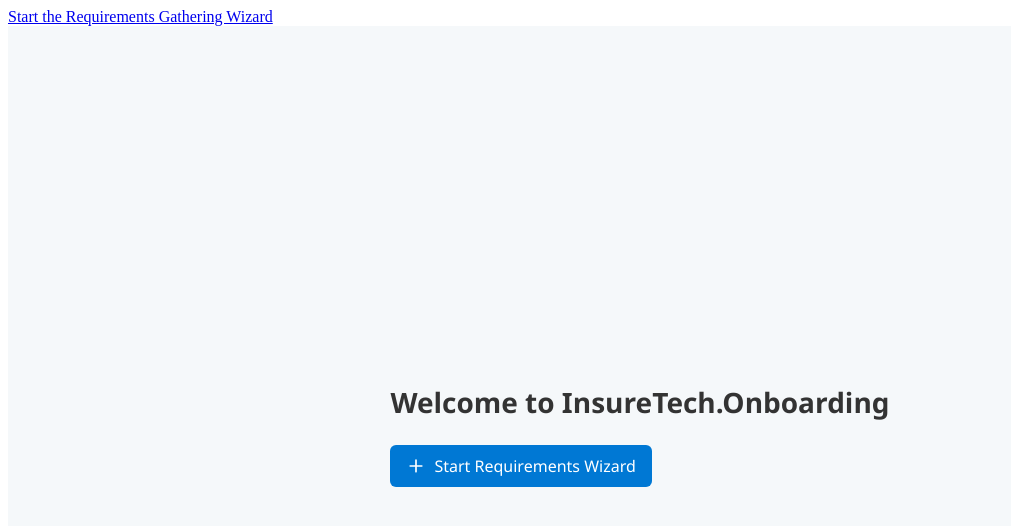
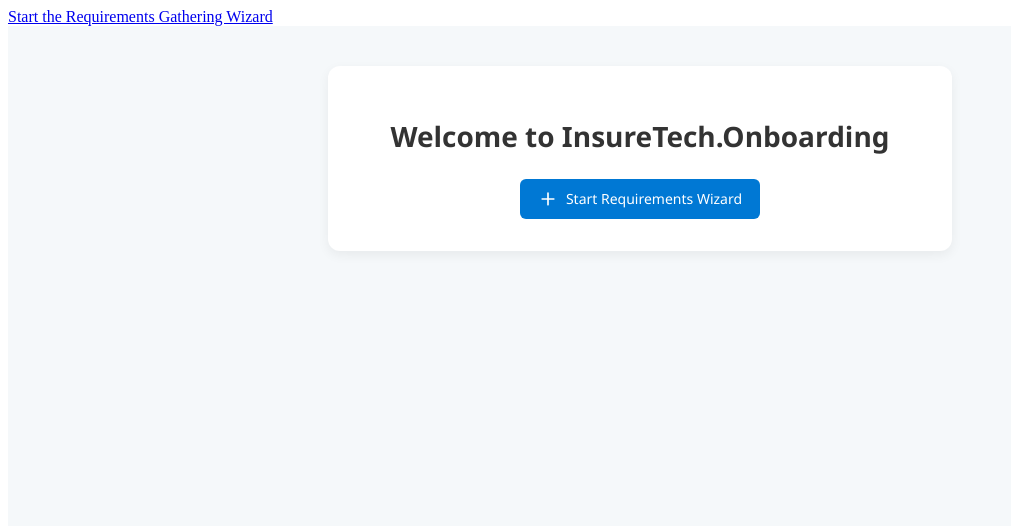
Before and after one commit to Xiaoliuliu666-leaner/Test.Onboarding, an Angular app: page / in a window 1280 px wide. Shown: the top 526 px of the page, without its empty margins (0-1011 px from the left). Built offline with nearby package versions, Linux system fonts and the light colour scheme.

Commit message:
improve homepage layout and wizard entries list styling

```diff
--- a/src/app/home/home.component.scss
+++ b/src/app/home/home.component.scss
@@ -2,27 +2,41 @@
   min-height: 100vh;
   display: flex;
   flex-direction: column;
-  justify-content: center;
   align-items: center;
   background: #f5f8fa;
   font-family: 'Segoe UI', sans-serif;
+  padding: 40px 20px;
+}
+
+.home-header {
+  background: #fff;
+  padding: 32px;
+  border-radius: 12px;
+  box-shadow: 0 4px 12px rgba(0, 0, 0, 0.06);
+  text-align: center;
+  max-width: 560px;
+  width: 100%;
+  margin-bottom: 32px;
 
   h1 {
     font-size: 28px;
     margin-bottom: 24px;
     color: #333;
   }
+}
 
-  a {
+.start-wizard-btn {
   display: inline-flex;
   align-items: center;
   gap: 8px;
-    padding: 10px 16px;
+  padding: 10px 18px;
   background: #0078d4;
   color: #fff;
   border-radius: 6px;
   text-decoration: none;
   font-weight: 500;
+  font-size: 14px;
+  transition: background-color 0.2s ease;
 
   &:hover {
     background: #005fa3;
@@ -33,4 +47,37 @@
     height: 20px;
   }
 }
+
+.wizard-list-panel {
+  background: #ffffff;
+  padding: 24px 32px;
+  border-radius: 10px;
+  box-shadow: 0 4px 10px rgba(0, 0, 0, 0.05);
+  max-width: 640px;
+  width: 100%;
+
+  h2 {
+    font-size: 20px;
+    margin-bottom: 16px;
+    color: #333;
   }
+
+  ul {
+    list-style: none;
+    padding-left: 0;
+  }
+
+  li {
+    padding: 10px 0;
+    border-bottom: 1px solid #eee;
+    font-size: 14px;
+
+    &:last-child {
+      border-bottom: none;
+    }
+
+    strong {
+      color: #0078d4;
+    }
+  }
+}
```
Lines whose indentation alone changed are shown as unchanged.
